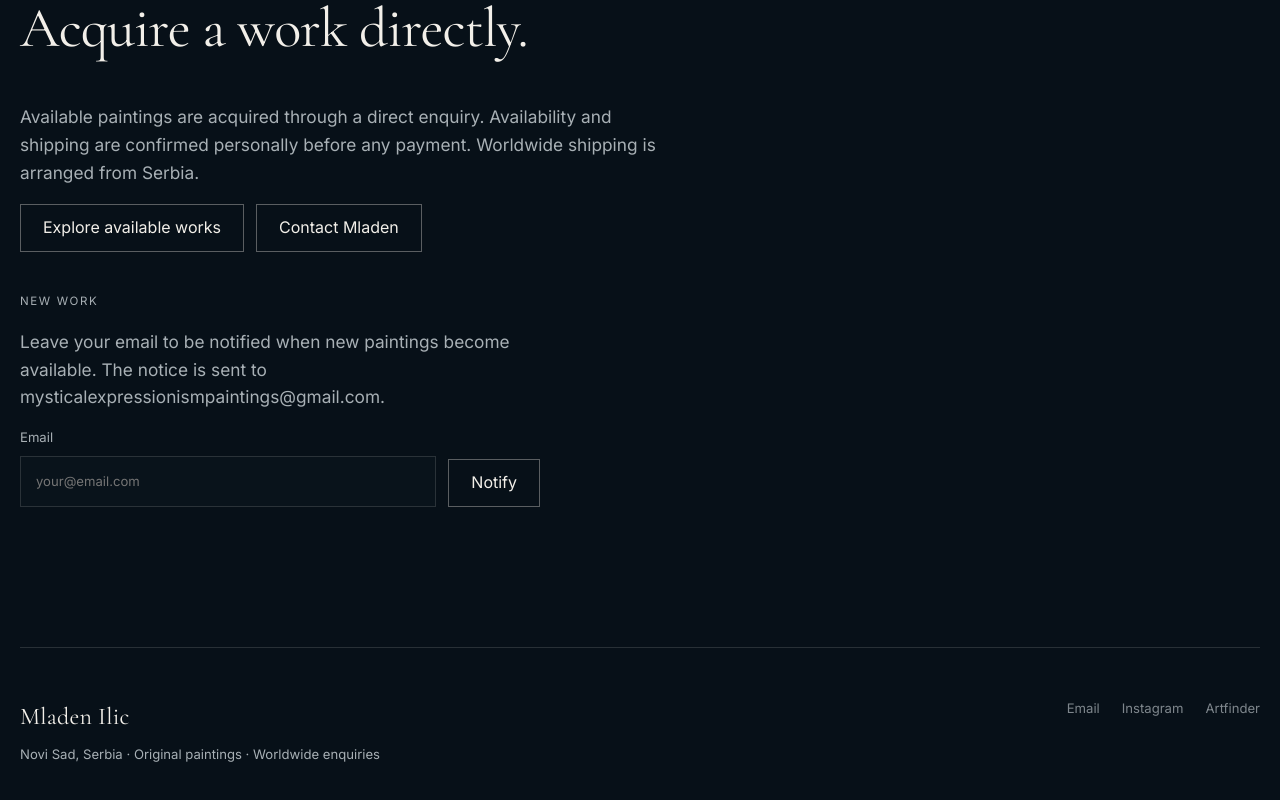
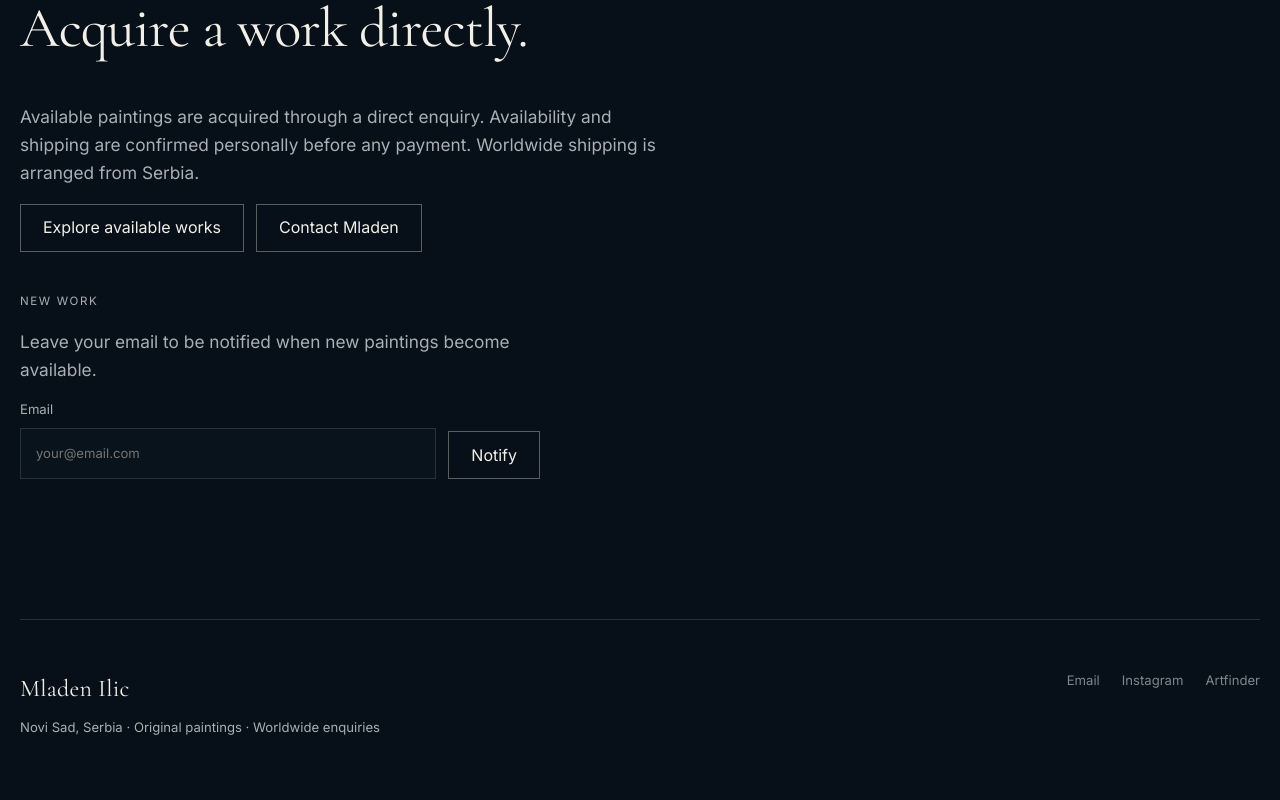
Before and after one commit to alisawonder42/mysticalexpressionism, a Next.js app: page / in a window 1280 px wide. Shown: the part 4302-5102 px from the top of the page. Built offline with nearby package versions, Linux system fonts and the light colour scheme.

Commit message:
fix: keep the studio Gmail off the public notify copy
The mailbox remains the notify destination in code. Visitors only see
the original request for an email address.

Co-authored-by: alisawonder42 <alisawonder42@users.noreply.github.com>

```diff
--- a/app/api/notify/route.ts
+++ b/app/api/notify/route.ts
@@ -8,7 +8,7 @@ export async function POST(request: Request) {
   }
 
   const sent = await sendViaCloudflare(email);
-  return Response.json({ ok: sent, to: NOTIFY_TO }, { status: sent ? 200 : 502 });
+  return Response.json({ ok: sent }, { status: sent ? 200 : 502 });
 }
 
 async function readEmail(request: Request): Promise<string> {
--- a/app/components/NotifyForm.tsx
+++ b/app/components/NotifyForm.tsx
@@ -41,7 +41,7 @@ export function NotifyForm() {
   if (status === "sent") {
     return (
       <p className="notify-status" role="status">
-        Your address was sent to {NOTIFY_TO}.
+        You will be notified when new paintings become available.
       </p>
     );
   }
--- a/app/contact/page.tsx
+++ b/app/contact/page.tsx
@@ -43,7 +43,7 @@ export default function ContactPage() {
         </div>
         <div className="notify-block">
           <div className="section-label">New work</div>
-          <p>Leave your email to be notified when new paintings become available. The notice is sent to mysticalexpressionismpaintings@gmail.com.</p>
+          <p>Leave your email to be notified when new paintings become available.</p>
           <NotifyForm />
         </div>
       </div>
--- a/app/page.tsx
+++ b/app/page.tsx
@@ -84,7 +84,7 @@ export default function HomePage() {
         </div>
         <div className="notify-block">
           <div className="section-label">New work</div>
-          <p>Leave your email to be notified when new paintings become available. The notice is sent to mysticalexpressionismpaintings@gmail.com.</p>
+          <p>Leave your email to be notified when new paintings become available.</p>
           <NotifyForm />
         </div>
       </section>
```
